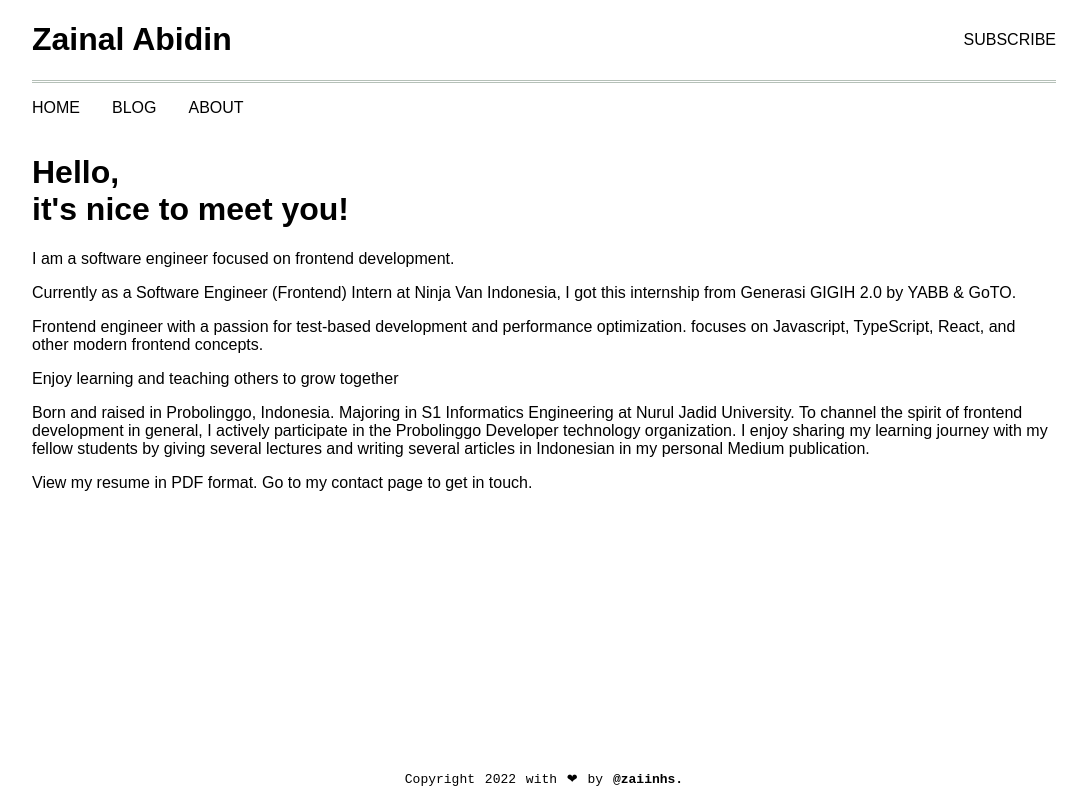
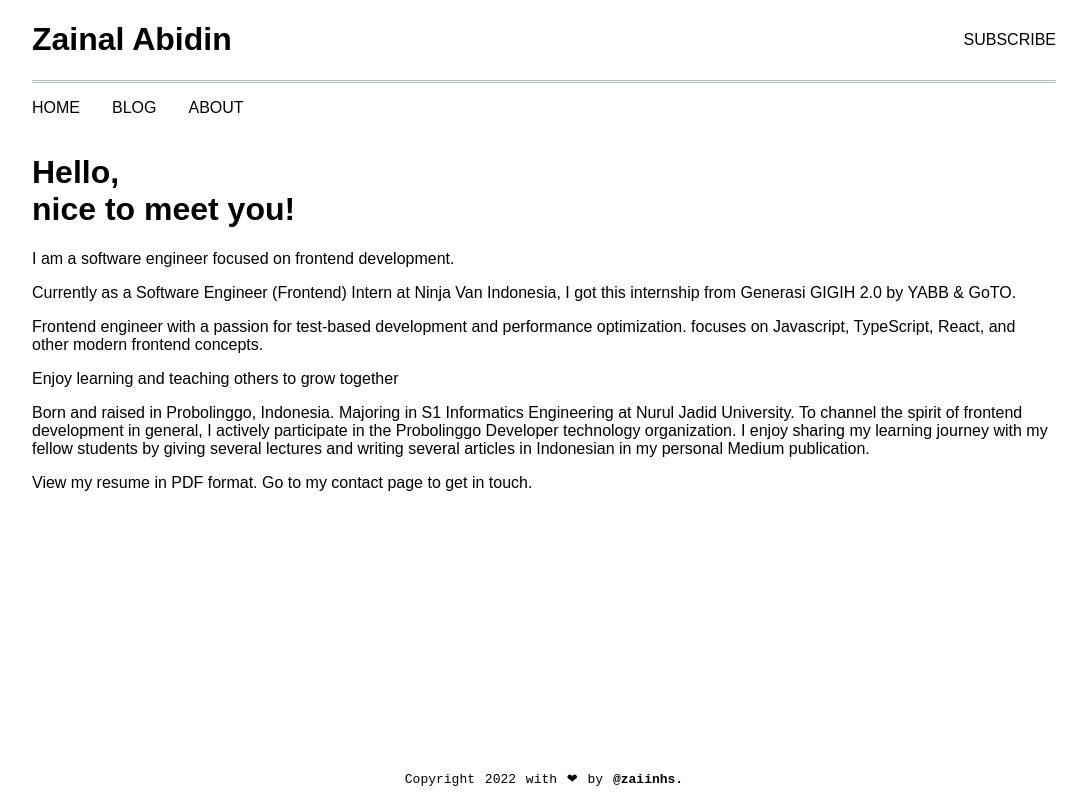
Before and after one commit to zaiinhs/zaiinhs.space, a Next.js app: page /about in a window 1280 px wide. Shown: the whole page, without its empty margins (96-1182 px from the left). Built offline with nearby package versions, Linux system fonts and the light colour scheme.

Commit message:
update again

```diff
--- a/pages/about.tsx
+++ b/pages/about.tsx
@@ -6,7 +6,7 @@ export default function About() {
     <Layout pageTitle="About">
       <h1>
         Hello, <br />
-        it's nice to meet you!
+        nice to meet you!
       </h1>
       <p>I am a software engineer focused on frontend development.</p>
 
```
